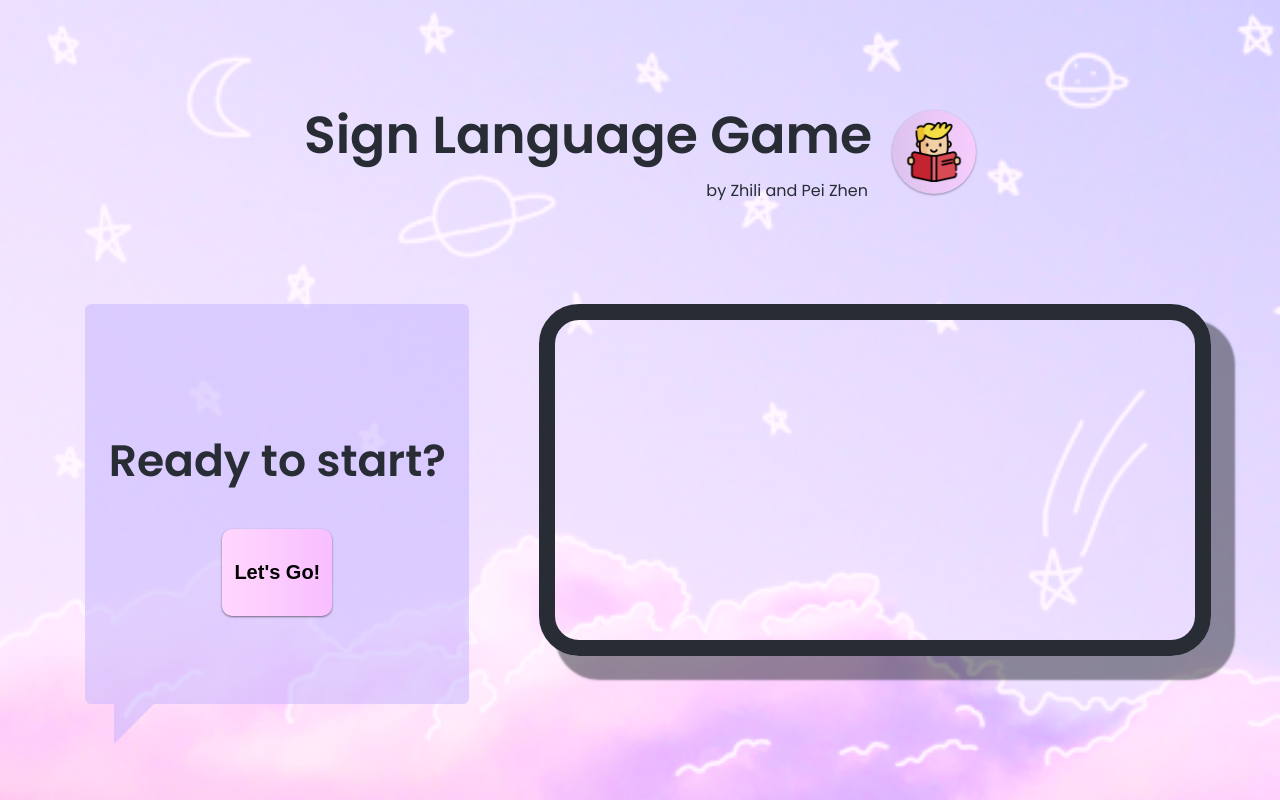
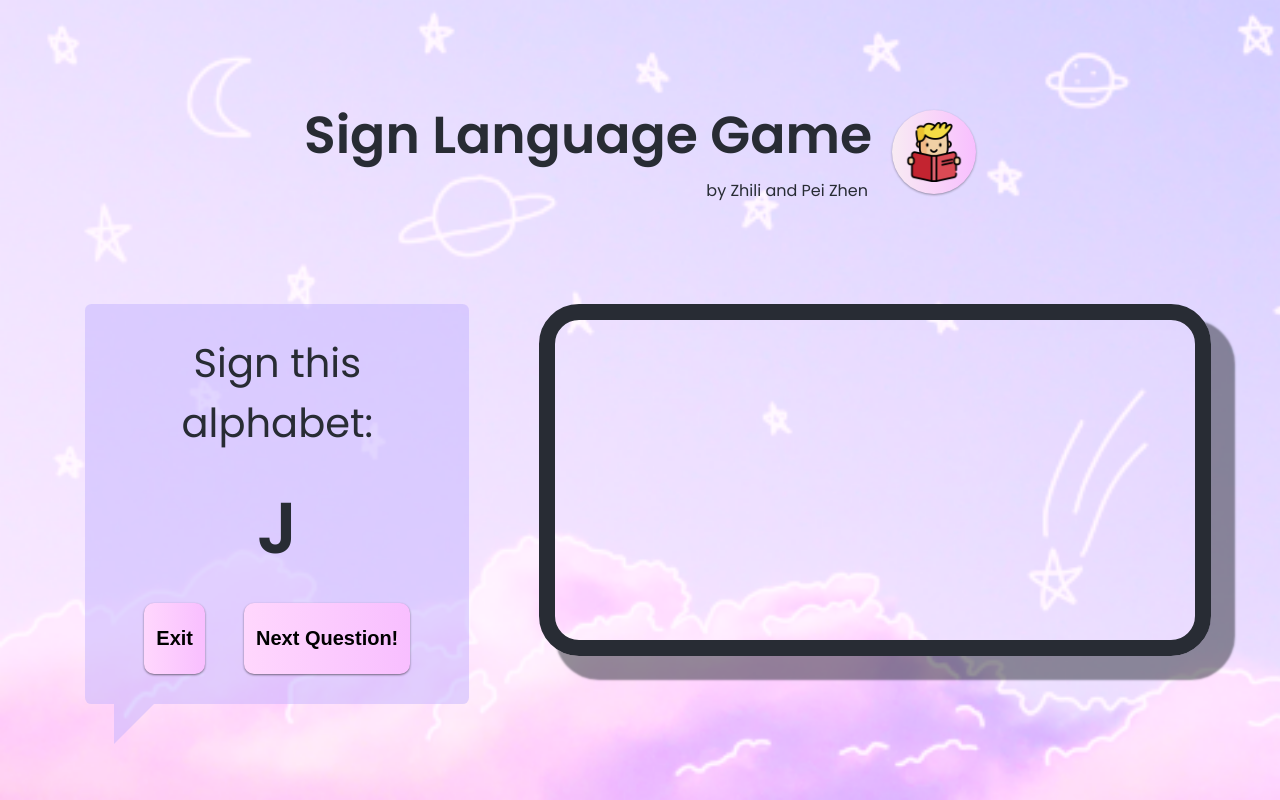
Before and after one commit to yappeizhen/AlphaSign, a React (Create React App) app in the folder ReactCV/: page / in a window 1280 px wide. Both pictures are taken after a click on the button "Let's Go!". Built offline with nearby package versions, Linux system fonts and the light colour scheme; no server answers.

Commit message:
[Alphabet] Generate and display alphabet

```diff
--- a/ReactCV/src/App.css
+++ b/ReactCV/src/App.css
@@ -110,6 +110,20 @@ h2 {
   text-align: right;
   margin: 4px;
 }
+.button-bar {
+  width: 100%;
+  display: flex;
+  flex-direction: row;
+  justify-content: space-evenly;
+  align-items: center;
+}
+.response-button-group {
+  width: 100%;
+  height: auto;
+  display: flex;
+  flex-direction: row;
+  justify-content: space-evenly;
+}
 .study-button {
   outline: none;
   border: none;
@@ -121,12 +135,26 @@ h2 {
   box-shadow: 0 1px 3px rgba(0, 0, 0, 0.12), 0 1px 2px rgba(0, 0, 0, 0.24);
   transition: all 0.3s cubic-bezier(0.25, 0.8, 0.25, 1);
 }
+.bubble-wrapper {
+  height: 100%;
+  display: flex;
+  flex-direction: column;
+  justify-content: space-evenly;
+  align-items: center;
+  padding: 20px;
+}
+.bubble-wrapper.pre-start {
+  justify-content: center;
+}
+.bubble-wrapper.hidden {
+  display: none;
+}
 .gradient-button {
   background-image: linear-gradient(
     to right,
-    #dcc2ee 0%,
-    rgb(248, 205, 253) 51%,
-    #e0b8fa 100%
+    rgb(248, 235, 243) 0%,
+    rgb(248, 190, 393) 51%,
+    rgb(258, 215, 280) 100%
   );
   transition: 0.5s;
   background-size: 200% auto;
@@ -171,6 +199,18 @@ h2 {
 .study-icon {
   height: 60px;
   width: 60px;
+}
+.prompt {
+  font-weight: 400;
+  font-size: 40px;
+  padding: 0;
+  margin: 0;
+}
+.target-word {
+  font-weight: 600;
+  font-size: 72px;
+  padding: 0;
+  margin: 12px;
 }
 @media only screen and (max-width: 680px) {
   .App-container {
--- a/ReactCV/src/App.js
+++ b/ReactCV/src/App.js
@@ -3,8 +3,8 @@ import "./App.css";
 // Import dependencies
 import React, { useEffect, useRef, useState } from "react";
 import Webcam from "react-webcam";
-
-import { Grid, Modal } from '@material-ui/core';
+import { wordBank } from "../src/constants/wordBank";
+import { Modal } from '@material-ui/core';
 import * as tf from "@tensorflow/tfjs";
 
 import aslImg from "../src/assets/images/ASL_Alphabet.png"
@@ -16,6 +16,8 @@ import TextBubble from "./components/TextBubble";
 import { drawRect } from "./utilities";
 
 function App() {
+  const [isStarted, setIsStarted] = useState(false);
+  const [currentWord, setCurrentWord] = useState("");
   const [isModalOpen, setIsModalOpen] = useState(false);
   const webcamRef = useRef(null);
   const canvasRef = useRef(null);
@@ -83,12 +85,29 @@ function App() {
 
   // useEffect(()=>{runCoco()},[]);
 
+  useEffect(() => {
+    handleChooseAlphabet();
+  }, []);
+
   // Render Methods
   const handleModalOpen = () => {
     setIsModalOpen(true);
   }
   const handleModalClose = () => {
     setIsModalOpen(false);
+  }
+  const onStart = () => {
+    setIsStarted(true);
+  }
+  const onExit = () => {
+    setIsStarted(false);
+  }
+  const onNextQuestion = () => {
+    handleChooseAlphabet();
+  }
+  const handleChooseAlphabet = () => {
+    const i = Math.floor(Math.random() * 25);
+    setCurrentWord(wordBank[i]);
   }
 
   return (
@@ -101,7 +120,7 @@ function App() {
           </div>
           <button className="study-button gradient-button" onClick={handleModalOpen}>
             <img src={studyIcon} className="study-icon" alt="Sign language alphabet" />
-            <span class="tooltiptext">American sign language alphabet guide</span>
+            <span className="tooltiptext">American sign language alphabet guide</span>
           </button>
           <Modal
             open={isModalOpen}
@@ -109,14 +128,26 @@ function App() {
             aria-labelledby="ASL Guide"
             aria-describedby="A short guide to American Sign Language Alphabets"
             className="asl-modal">
-            <img src={aslImg} className="asl-img" />
+            <img src={aslImg} alt="American Sign Language Guide" className="asl-img" />
           </Modal>
         </div>
         <div className="content-body">
           <div className="left-panel">
             <TextBubble>
-              <h2>Ready to start?</h2>
-              <DSButton text="Let's Go!"/>
+              <div className={`bubble-wrapper pre-start ${!isStarted ? "visible" : "hidden"}`}>
+                <h2>Ready to start?</h2>
+                <div className="start-button">
+                  <DSButton onClick={onStart} text="Let's Go!" />
+                </div>
+              </div>
+              <div className={`bubble-wrapper ${isStarted ? "visible" : "hidden"}`}>
+                <p className="prompt">Sign this alphabet:</p>
+                <p className="target-word">{currentWord}</p>
+                <div className="response-button-group">
+                  <DSButton onClick={onExit} text="Exit" />
+                  <DSButton onClick={onNextQuestion} text="Next Question!" />
+                </div>
+              </div>
             </TextBubble>
           </div>
           <div className="cam-wrapper">
--- a/ReactCV/src/components/DSButton.js
+++ b/ReactCV/src/components/DSButton.js
@@ -3,15 +3,16 @@ import React from "react";
 import styled from "styled-components"
 
 const StyledButton = styled.button`
+    visibility: ${props => props.visible ? "visible" : "hidden"};
     outline: none;
     border: none;
     cursor: pointer;
     display: flex;
     justify-content: center;
-    padding: 12px;
+    padding: 4px 12px;
     border-radius: 10px;
     box-shadow: 0 1px 3px rgba(0, 0, 0, 0.12), 0 1px 2px rgba(0, 0, 0, 0.4);
-    transition: all 0.3s cubic-bezier(0.25, 0.8, 0.25, 1);
+    transition: all 0.2s cubic-bezier(0.25, 0.8, 0.25, 1);
     width: auto;
     background-image: linear-gradient(
         to right,
@@ -19,13 +20,11 @@ const StyledButton = styled.button`
         rgb(248, 190, 393) 51%,
         rgb(258, 215, 280) 100%
     );
-    transition: 0.5s;
     background-size: 200% auto;
 
   &:hover {
     background-position: right center;
     box-shadow: 0 10px 20px rgba(0, 0, 0, 0.19), 0 6px 6px rgba(0, 0, 0, 0.23);
-    margin: 8px 0px 10px;
   }
 `;
 const StyledText = styled.p`
@@ -35,10 +34,10 @@ const StyledText = styled.p`
         font-size: 12px;
     }
 `;
-function DSButton({ text }) {
+function DSButton({ text, onClick, visible = true }) {
 
     return (
-        <StyledButton>
+        <StyledButton onClick={onClick} visible={visible}>
             <StyledText>{text}</StyledText>
         </StyledButton>
     );
--- /dev/null
+++ b/ReactCV/src/constants/wordBank.js
@@ -0,0 +1,2 @@
+export const wordBank =
+  ["A", "B", "C", "D", "E", "G", "H", "I", "J", "K", "L", "M", "N", "O", "P", "Q", "R", "S", "T", "U", "V", "W", "X", "Y", "Z"]
```
